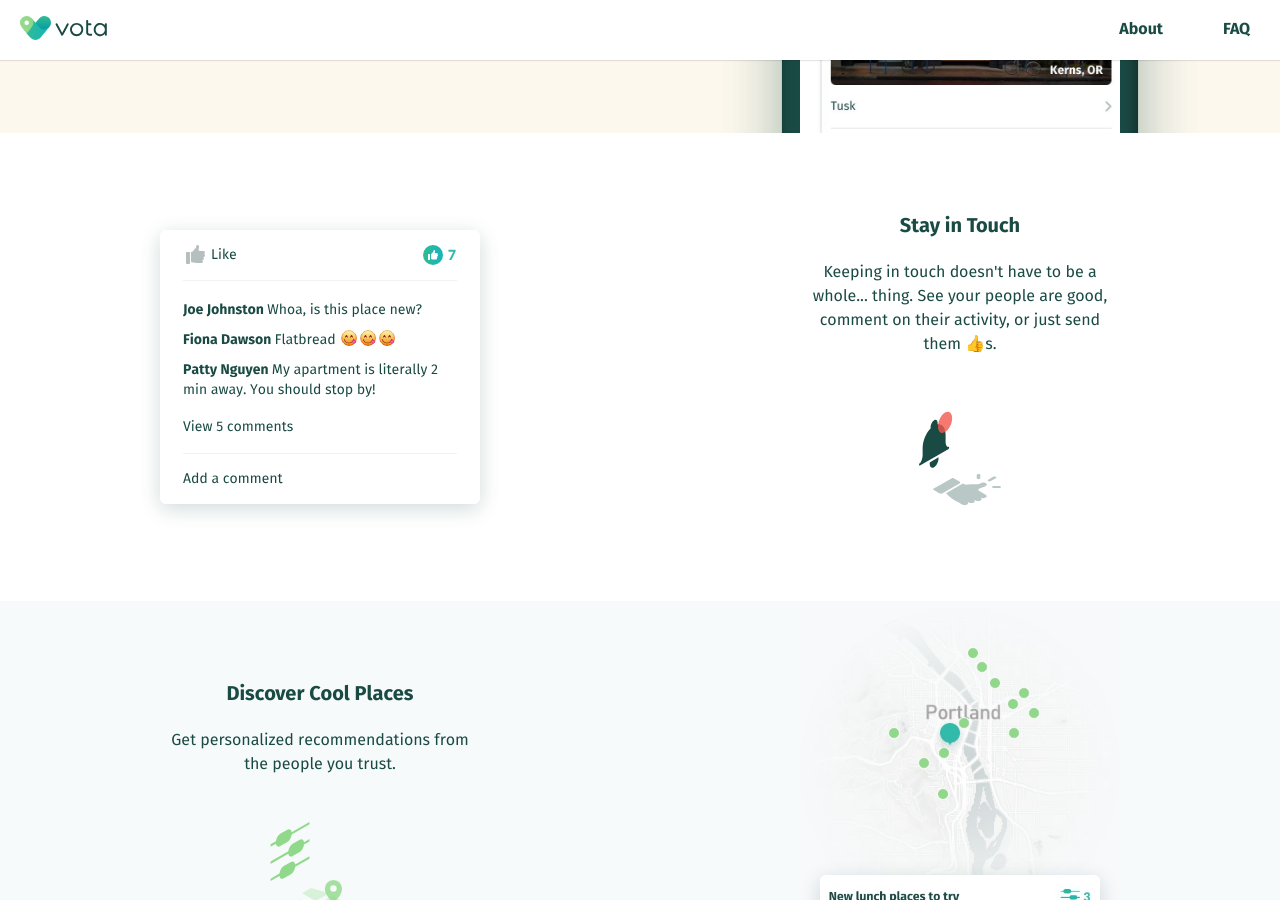
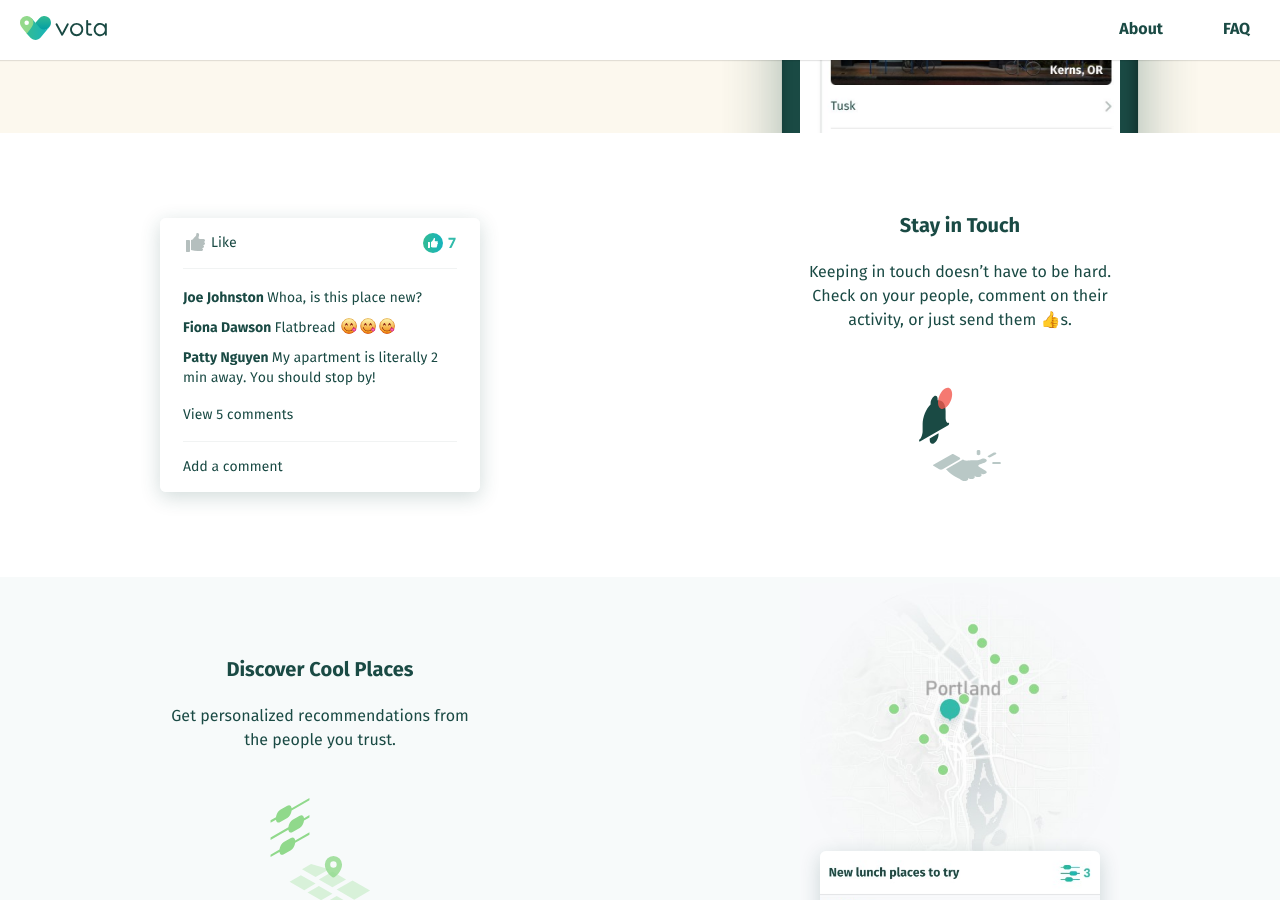
Before and after one commit to nfarina/vota-site, a Jekyll site: the page built from index.html, in a window 1280 px wide and 900 px high, scrolled down 1437 px. Built offline with Jekyll 4.4.1, drawn with Linux system fonts in a browser that asks for light colours.

Commit message:
Update index.html

```diff
--- a/index.html
+++ b/index.html
@@ -69,7 +69,7 @@ layout: layout
     </div>
     <div class="description col">
       <h3>Stay in Touch</h3>
-      <p class="small">Keeping in touch doesn't have to be a whole... thing. See your people are good, comment on their activity, or just send them 👍s.</p>
+      <p class="small">Keeping in touch doesn’t have to be hard. Check on your people, comment on their activity, or just send them 👍s.</p>
       <img src="/images/illus_activity.svg" alt="" />
     </div>
   </section>
```
